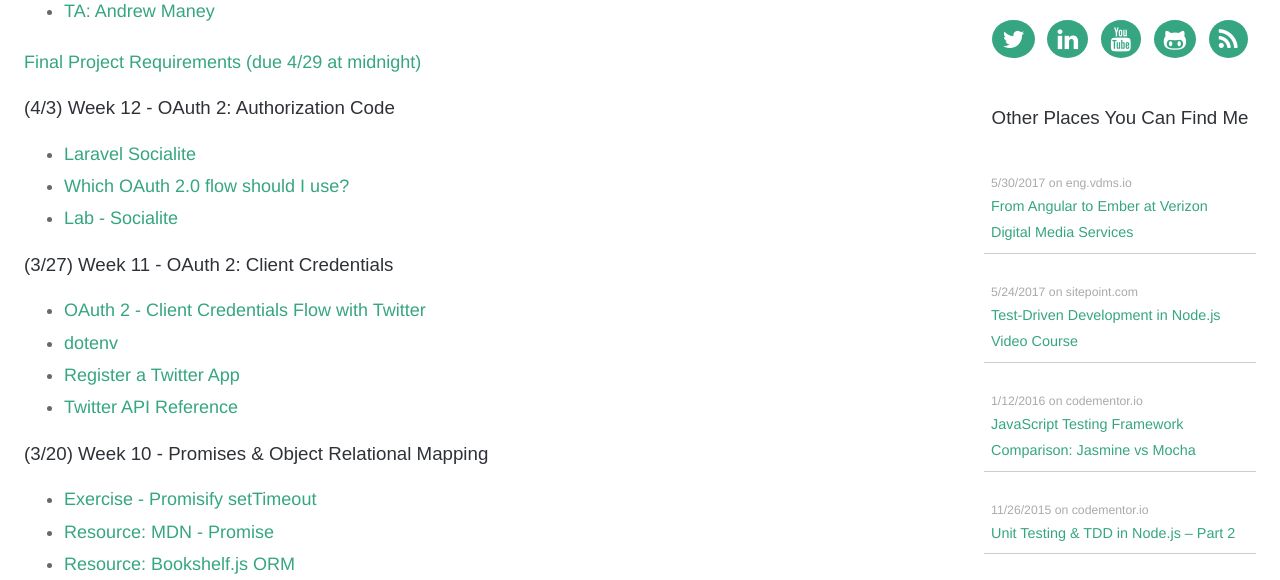
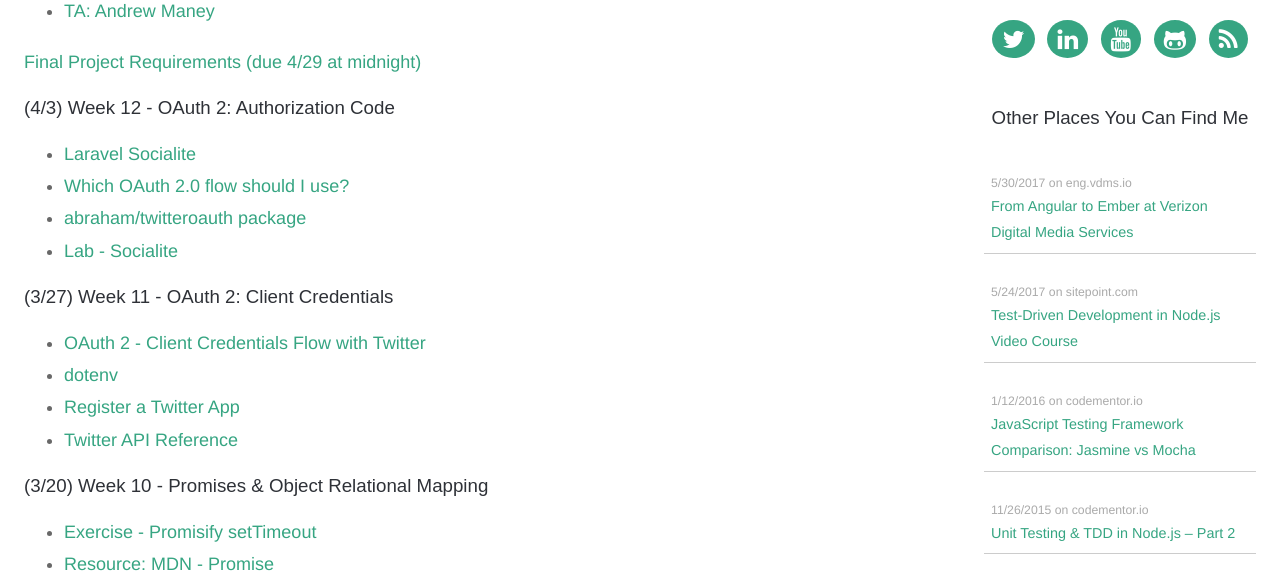
Before and after one commit to iamdtang/skaterdav85.github.io, a Jekyll site: the page built from teaching/2018/itp405.md, in a window 1280 px wide and 900 px high, cut to the strip 320-900 px from the top of the window. Built offline with Jekyll 4.4.1, drawn with Linux system fonts in a browser that asks for light colours; nearby versions of some CDN libraries.

Commit message:
Update itp405.md

```diff
--- a/teaching/2018/itp405.md
+++ b/teaching/2018/itp405.md
@@ -19,6 +19,7 @@ layout: default
 
 * [Laravel Socialite](https://laravel.com/docs/5.6/socialite)
 * [Which OAuth 2.0 flow should I use?](https://auth0.com/docs/api-auth/which-oauth-flow-to-use)
+* [abraham/twitteroauth package](https://packagist.org/packages/abraham/twitteroauth)
 * [Lab - Socialite](/teaching/2018/labs/socialite)
 
 ### (3/27) Week 11 - OAuth 2: Client Credentials
```
